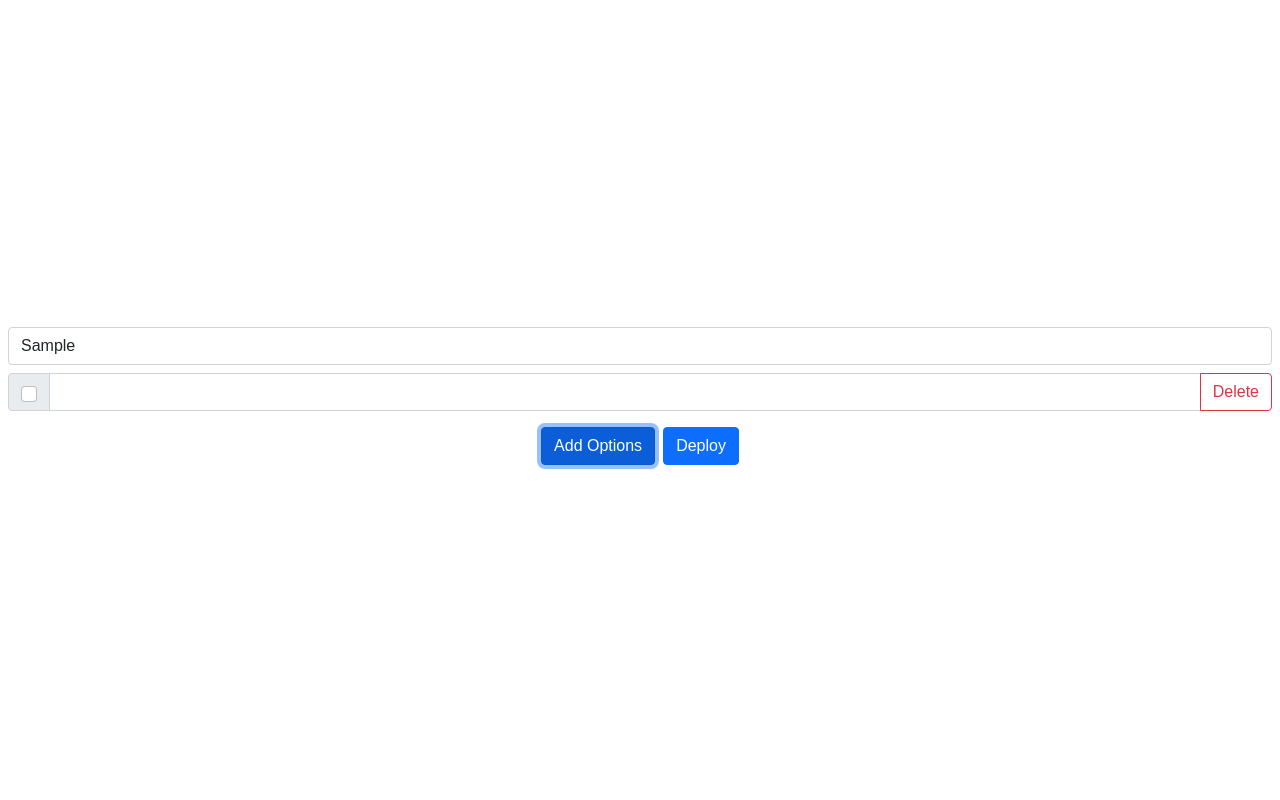
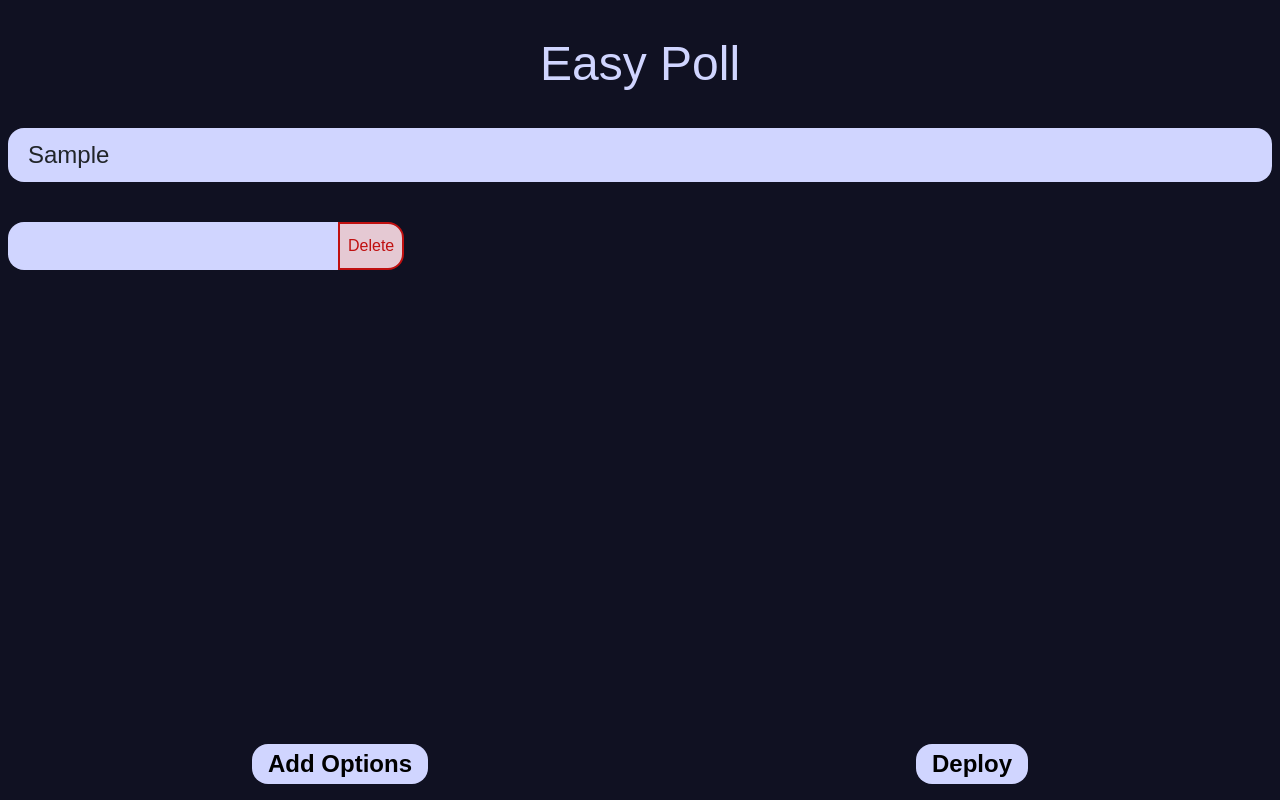
Before and after one commit to melon-husk/easy-poll, a Next.js app: page /poll/create in a window 1280 px wide. Both pictures are taken after typing "Sample" into the empty fields and a click on the button "Add Options". Built offline with nearby package versions, Linux system fonts and the light colour scheme.

Commit message:
refactored and cleaned up UI

```diff
--- a/components/EditableOptionItem/index.tsx
+++ b/components/EditableOptionItem/index.tsx
@@ -1,13 +1,8 @@
-import React, { useState, useContext, useEffect } from "react";
-import { Button, FormControl, InputGroup } from "react-bootstrap";
-import { v4 as uuidv4 } from "uuid";
+import React, { useState, useEffect } from "react";
 
-const EditableOptionItem = ({ state, dispatch, id }) => {
-  const [checked, setChecked] = useState(false);
+const EditableOptionItem = ({ dispatch, id }) => {
   const [value, setValue] = useState("");
   const [remove, setRemove] = useState(false);
-  // const id = uuidv4();
-
   useEffect(() => {
     dispatch({
       type: "ADD_POLL_OPTION",
@@ -16,6 +11,7 @@ const EditableOptionItem = ({ state, dispatch, id }) => {
         text: "",
       },
     });
+    // eslint-disable-next-line react-hooks/exhaustive-deps
   }, []);
   function handleChange(e) {
     setValue(e.target.value);
@@ -37,21 +33,25 @@ const EditableOptionItem = ({ state, dispatch, id }) => {
     });
     setRemove(true);
   }
-  function handleCheck(e) {
-    setChecked(e.target.checked);
-  }
+
   return (
     <>
       {remove === false && (
-        <>
-          <InputGroup className="mb-2">
-            <InputGroup.Checkbox onChange={handleCheck} checked={checked} />
-            <FormControl value={value} onChange={handleChange} />
-            <Button variant="outline-danger" onClick={handleRemove}>
-              Delete
-            </Button>
-          </InputGroup>
-        </>
+        <div className="flex mb-3">
+          <input
+            autoFocus={true}
+            value={value}
+            onChange={handleChange}
+            type="text"
+            className="min-w-0 py-2 pl-5 text-2xl outline-none bg-light-purple rounded-tl-2xl rounded-bl-2xl placeholder-light-gray"
+          />
+          <button
+            onClick={handleRemove}
+            className="px-2 border-2 text-dark-red border-dark-red rounded-tr-2xl rounded-br-2xl bg-light-red"
+          >
+            Delete
+          </button>
+        </div>
       )}
     </>
   );
--- a/components/PollResult/index.tsx
+++ b/components/PollResult/index.tsx
@@ -1,39 +1,6 @@
 import axios from "axios";
 import React, { useEffect, useState } from "react";
 
-const testData = {
-  _id: { $oid: "61af670dbe9d880b982aea03" },
-  id: "fff12d8e-5382-48c7-9559-07132e2b09de",
-  question: "Which fruit is better ?",
-  options: [
-    {
-      id: "59252595-4263-4d6e-b70e-a9434e63c945",
-      text: "🍎",
-      votes: 1,
-      _id: { $oid: "61af670dbe9d880b982aea04" },
-    },
-    {
-      id: "126221df-16c8-49e5-9ca3-b2db3c69fdcd",
-      text: "🥑",
-      votes: 1,
-      _id: { $oid: "61af670dbe9d880b982aea05" },
-    },
-    {
-      id: "134cff57-05fe-4e10-a04f-1939592fa8c1",
-      text: "🍊",
-      votes: 1,
-      _id: { $oid: "61af670dbe9d880b982aea06" },
-    },
-    {
-      id: "34725d3e-4409-43f7-84a7-9ce757aec4e8",
-      text: "🍍",
-      votes: 0,
-      _id: { $oid: "61af670dbe9d880b982aea07" },
-    },
-  ],
-  total_votes: 3,
-  __v: 0,
-};
 const PollResult = ({ pollId }) => {
   const initialPollData = {
     id: "",
@@ -43,7 +10,6 @@ const PollResult = ({ pollId }) => {
   };
   const [pollData, setPollData] = useState(initialPollData);
   useEffect(() => {
-    console.log({ pollId });
     axios
       .get("/api/poll/", {
         params: {
@@ -53,17 +19,18 @@ const PollResult = ({ pollId }) => {
       .then((res) => {
         setPollData(res.data.data);
       });
+    // eslint-disable-next-line react-hooks/exhaustive-deps
   }, []);
   return (
-    <table className="w-[70%] ml-0 md:mx-auto md:w-[90%]">
+    <table className="w-full ml-0 md:mx-auto md:w-[90%] ">
       <tbody>
         {pollData.options.map((option) => (
           <tr key={option.id}>
-            <td className="block w-full text-left md:text-right md:w-[30%] md:table-cell ">
+            <td className="block w-full text-left md:text-right md:w-[30%] md:table-cell text-light-purple">
               {option.text}
             </td>
             <td
-              className=" bg-[#ffae11] block relative rounded min-w-[4px] my-2 mx-0"
+              className=" bg-[#ffae11] block relative rounded-2xl pl-2 min-w-[60px] my-2 mx-0"
               style={{
                 transition: "width 0.5s cubic-bezier(1,.01,0,1) ",
                 width: `${((option.votes / pollData.total_votes) * 100).toFixed(
--- a/components/ReadOnlyOptionItem/index.tsx
+++ b/components/ReadOnlyOptionItem/index.tsx
@@ -1,5 +1,4 @@
-import React, { useState, useContext, useEffect } from "react";
-import { Button, FormControl, InputGroup } from "react-bootstrap";
+import React, { useState, useEffect } from "react";
 
 const ReadOnlyOptionItem = ({
   optionText,
@@ -8,27 +7,32 @@ const ReadOnlyOptionItem = ({
   setVotedOptions,
 }) => {
   const [checked, setChecked] = useState(false);
-  function handleCheck(e) {
-    setChecked(e.target.checked);
-    if (e.target.checked) {
+  useEffect(() => {
+    if (checked) {
       setVotedOptions([...votedOptions, optionId]);
     }
     // if option exists in votedOptions and is unchecked, remove it
     else {
       setVotedOptions(votedOptions.filter((option) => option !== optionId));
     }
+    // eslint-disable-next-line react-hooks/exhaustive-deps
+  }, [checked]);
+  function handleCheck() {
+    setChecked((prevState) => !prevState);
   }
   return (
     <>
-      <InputGroup className="mb-2">
-        <InputGroup.Checkbox onChange={handleCheck} checked={checked} />
-
-        <FormControl
-          style={{ cursor: "pointer" }}
-          defaultValue={optionText}
-          readOnly
-        />
-      </InputGroup>
+      <div className="flex mb-3" onClick={handleCheck}>
+        <span
+          style={{ background: `${checked ? "#9FFFAF" : "#D0D5FF"}` }}
+          className="flex items-center justify-center px-2 border-2 rounded-tl-2xl rounded-bl-2xl border-select-blue "
+        >
+          <input type="checkbox" className="w-5 h-5" checked={checked} />
+        </span>
+        <p className="w-full py-2 pl-5 text-2xl bg-light-purple rounded-tr-2xl rounded-br-2xl">
+          {optionText}
+        </p>
+      </div>
     </>
   );
 };
--- a/pages/index.tsx
+++ b/pages/index.tsx
@@ -1,16 +1,21 @@
-import type { NextPage } from "next";
-import { v4 as uuidv4 } from "uuid";
 import { useRouter } from "next/router";
-import { Button } from "react-bootstrap";
-const Home: NextPage = () => {
+const Home = () => {
   const router = useRouter();
   const handleCreatePoll = () => {
     router.push(`/poll/create`);
   };
+  //TODO: Fix semibold font behavior
   return (
-    <div className="d-flex flex-column min-vh-100 justify-content-center align-items-center">
-      <h1>Easy Poll</h1>
-      <Button onClick={handleCreatePoll}>Create Poll</Button>
+    <div className="grid h-screen text-light-purple place-items-center">
+      <div className="grid grid-flow-row gap-y-16">
+        <h1 className="mb-2 text-5xl font-normal text-center">Easy Poll</h1>
+        <button
+          className="px-5 py-2 text-4xl font-normal text-black transition-all duration-200 bg-light-purple rounded-2xl hover:bg-opacity-75 active:bg-opacity-50"
+          onClick={handleCreatePoll}
+        >
+          Create Poll
+        </button>
+      </div>
     </div>
   );
 };
--- a/pages/poll/[id].tsx
+++ b/pages/poll/[id].tsx
@@ -18,6 +18,7 @@ const Poll = () => {
   const [submitPoll, setSubmitPoll] = useState(false);
   const [votedOptions, setVotedOptions] = useState<string[]>([]);
   const [submitting, setSubmitting] = useState(false);
+  const [fetchingData, setFetchingData] = useState(false);
   const router = useRouter();
   const { id } = router.query;
 
@@ -50,8 +51,11 @@ const Poll = () => {
   }
   return (
     <div className="h-screen min-h-full p-2">
-      <div className="flex flex-col mt-40">
-        <h1 className="m-1 mb-2 text-2xl font-bold text-center">{question}</h1>
+      <div className="flex flex-col ">
+        <h1 className="my-10 text-5xl font-normal text-center text-light-purple">
+          Easy Poll
+        </h1>
+        <p className="mb-10 text-2xl text-light-purple">{question}</p>
         {options.map((option) => (
           <ReadOnlyOptionItem
             key={option.id}
@@ -61,15 +65,16 @@ const Poll = () => {
             setVotedOptions={setVotedOptions}
           />
         ))}
+
         <button
           disabled={submitPoll}
           onClick={handleSubmitPoll}
-          className="inline-flex items-center px-4 py-2 mx-auto leading-6 text-white transition duration-150 ease-in-out bg-purple-600 border border-transparent rounded-md cursor-not-allowed hover:bg-purple-500 focus:border-purple-700 active:bg-purple-700"
+          className="inline-flex items-center px-3 py-2 mx-auto font-semibold leading-6 transition duration-150 ease-in-out cursor-not-allowed bg-select-green rounded-2xl"
         >
           {submitting ? (
             <>
               <svg
-                className="w-5 h-5 mr-3 -ml-1 text-white animate-spin"
+                className="w-5 h-5 mr-3 -ml-1 animate-spin"
                 xmlns="http://www.w3.org/2000/svg"
                 fill="none"
                 viewBox="0 0 24 24"
--- a/pages/poll/create.tsx
+++ b/pages/poll/create.tsx
@@ -1,11 +1,8 @@
-import React, { useState } from "react";
+import React, { useState, useReducer, useEffect } from "react";
 import { useRouter } from "next/router";
 import { v4 as uuidv4 } from "uuid";
-import { Button, FormControl } from "react-bootstrap";
+import axios from "axios";
 import EditableOptionItem from "../../components/EditableOptionItem";
-import { useReducer } from "react";
-import { useEffect } from "react";
-import axios from "axios";
 interface PollOption {
   id: string;
   text: string;
@@ -76,16 +73,10 @@ const CreatePoll = () => {
   function handleAddOption() {
     setOptionList((prevState) => [
       ...prevState,
-      <EditableOptionItem
-        key={uuidv4()}
-        state={state}
-        dispatch={dispatch}
-        id={uuidv4()}
-      />,
+      <EditableOptionItem key={uuidv4()} dispatch={dispatch} id={uuidv4()} />,
     ]);
   }
   function handleDeployPoll() {
-    // Push stuff to database
     axios
       .post("/api/poll", {
         id: state.pollId,
@@ -94,23 +85,36 @@ const CreatePoll = () => {
       })
       .then((res) => console.log(res))
       .then(() => router.push(`/poll/${state.pollId}`));
-
-    console.log(state);
   }
   return (
-    <div className="p-2 d-flex flex-column min-vh-100 justify-content-center align-items-center">
-      <FormControl
+    <div className="flex flex-col min-h-screen px-2 pb-3">
+      <h1 className="my-10 text-5xl font-normal text-center text-light-purple">
+        Easy Poll
+      </h1>
+      <input
+        type="text"
+        name="poll-question"
+        className="py-[0.7rem] mb-10 pl-5 text-2xl outline-none bg-light-purple rounded-2xl placeholder-light-gray"
         placeholder="Poll Question"
-        className="mb-2"
+        autoComplete="off"
+        autoFocus={true}
         value={state.pollQuestion}
         onChange={handlePollQuestionOnChange}
       />
-      {optionList}
-      <div className="m-2">
-        <Button className="me-2" onClick={handleAddOption}>
+      <div className="flex-grow ">{optionList}</div>
+      <div className="flex justify-around">
+        <button
+          onClick={handleAddOption}
+          className="px-3 py-1 text-2xl font-semibold text-black transition-all duration-200 bg-light-purple rounded-2xl hover:bg-opacity-75 active:bg-opacity-50"
+        >
           Add Options
-        </Button>
-        <Button onClick={handleDeployPoll}>Deploy</Button>
+        </button>
+        <button
+          onClick={handleDeployPoll}
+          className="px-3 py-1 text-2xl font-semibold text-black transition-all duration-200 bg-light-purple rounded-2xl hover:bg-opacity-75 active:bg-opacity-50"
+        >
+          Deploy
+        </button>
       </div>
     </div>
   );
--- a/styles/globals.css
+++ b/styles/globals.css
@@ -2,8 +2,9 @@
 @tailwind components;
 @tailwind utilities;
 
-@import url("https://fonts.googleapis.com/css2?family=Source+Sans+Pro:wght@300;400;600&display=swap");
+@import url("https://fonts.googleapis.com/css2?family=Source+Sans+Pro:wght@300;400;500;600&display=swap");
 
 body {
   font-family: "Source Sans Pro", sans-serif;
+  @apply bg-dark-purple;
 }
```
